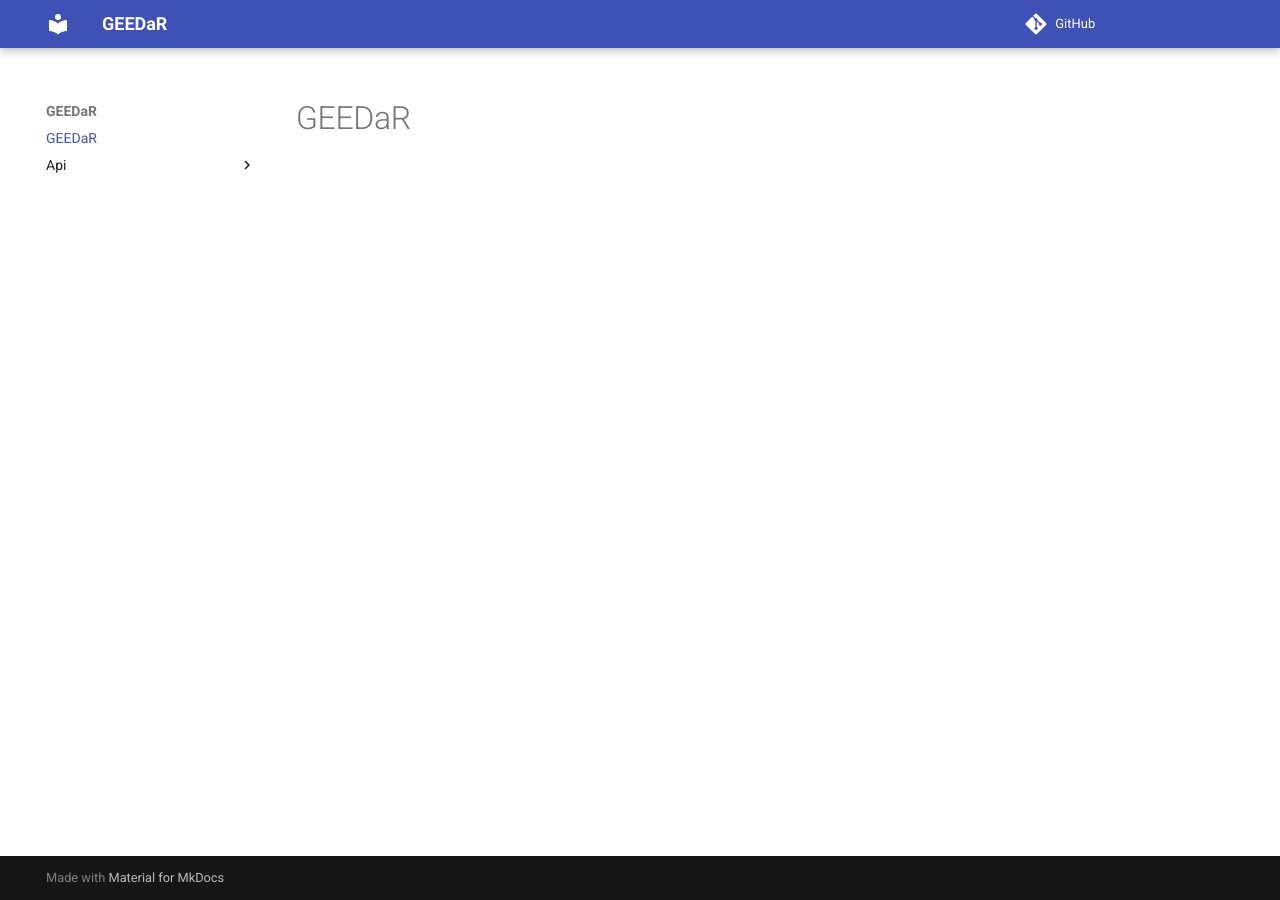
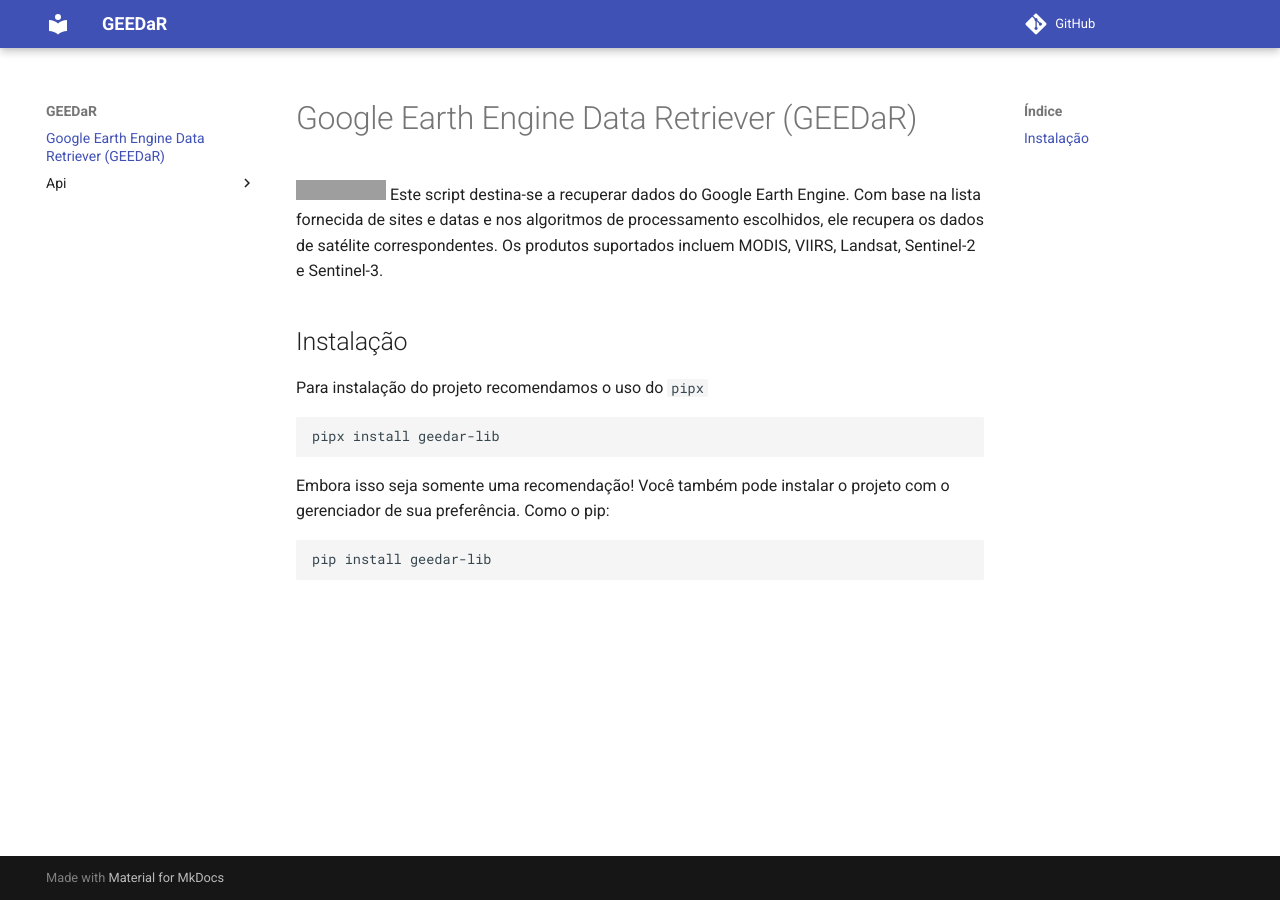
Before and after one commit to lucasuchoa98/geedar-lib, an MkDocs documentation site: the page built from docs/index.md, in a window 1280 px wide. Built offline with MkDocs 1.6.1 and Material for MkDocs 9.7.7, drawn with Linux system fonts in a browser that asks for light colours; comment, search, counter and statistics services are not loaded; grey boxes are pictures that could not be loaded.

Commit message:
Adicionando README no index da documentação

````diff
--- a/docs/index.md
+++ b/docs/index.md
@@ -1 +1,19 @@
-# GEEDaR
+# Google Earth Engine Data Retriever (GEEDaR)
+
+[![Documentation Status](https://readthedocs.org/projects/geedar-lib/badge/?version=latest)](https://geedar-lib.readthedocs.io/en/latest/?badge=latest)
+Este script destina-se a recuperar dados do Google Earth Engine.
+Com base na lista fornecida de sites e datas e nos algoritmos de processamento escolhidos,
+ele recupera os dados de satélite correspondentes.
+Os produtos suportados incluem MODIS, VIIRS, Landsat, Sentinel-2 e Sentinel-3.
+
+## Instalação
+Para instalação do projeto recomendamos o uso do `pipx`
+
+```bash
+pipx install geedar-lib
+```
+
+Embora isso seja somente uma recomendação! Você também pode instalar o projeto com o gerenciador de sua preferência. Como o pip:
+```bash
+pip install geedar-lib
+```
--- a/pyproject.toml
+++ b/pyproject.toml
@@ -5,6 +5,11 @@ description = ""
 authors = ["lucasuchoa98 <lucasuchoalg@gmail.com>"]
 readme = "README.md"
 packages = [{include = "geedar_lib"}]
+classifiers = [
+    "Intended Audience :: Developers"
+    "Natural Language :: Portuguese (Brazilian)"
+    "Development Status :: 2 - Pre-Alpha"
+]
 
 [tool.poetry.dependencies]
 python = "^3.9"
````
